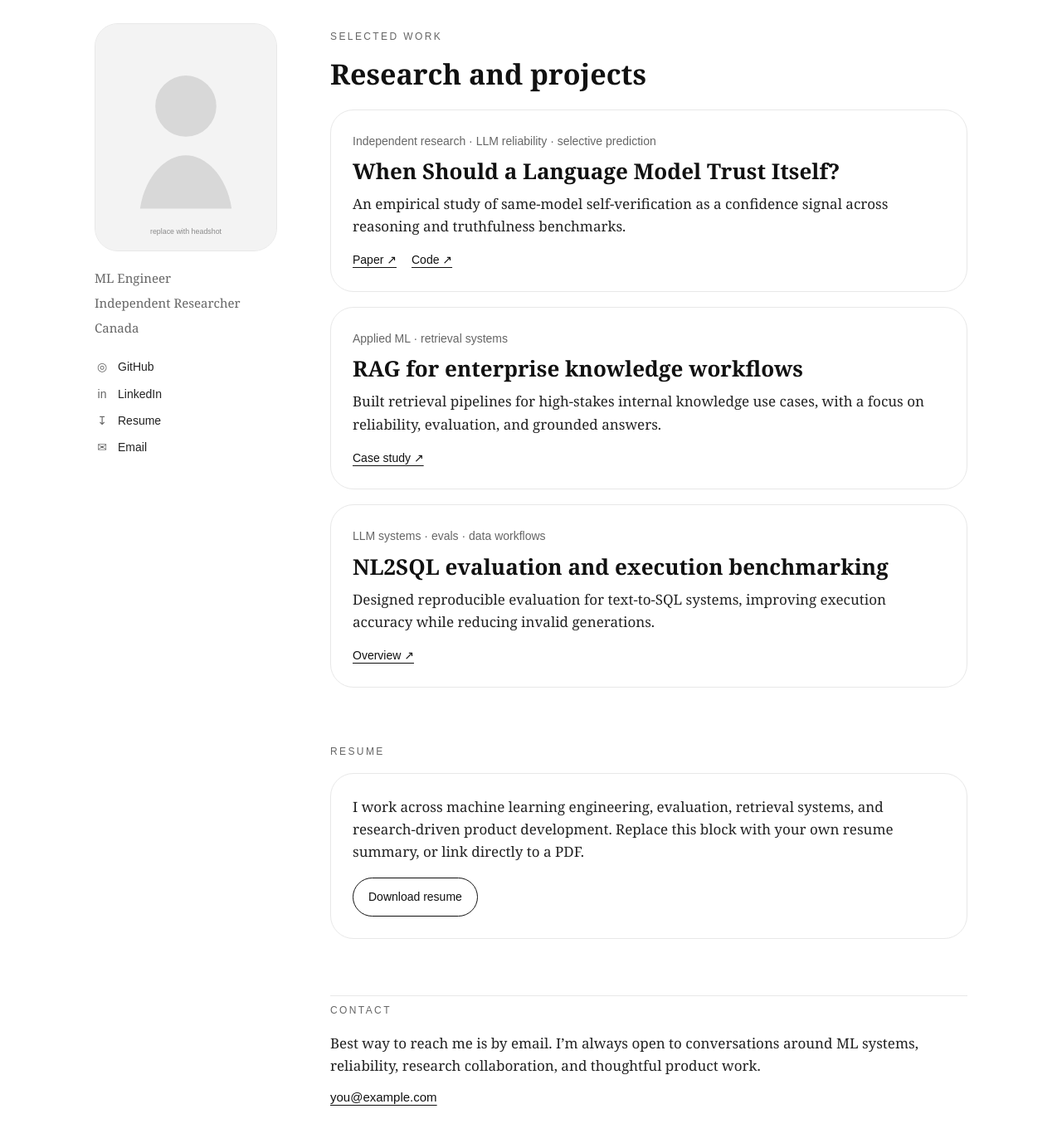
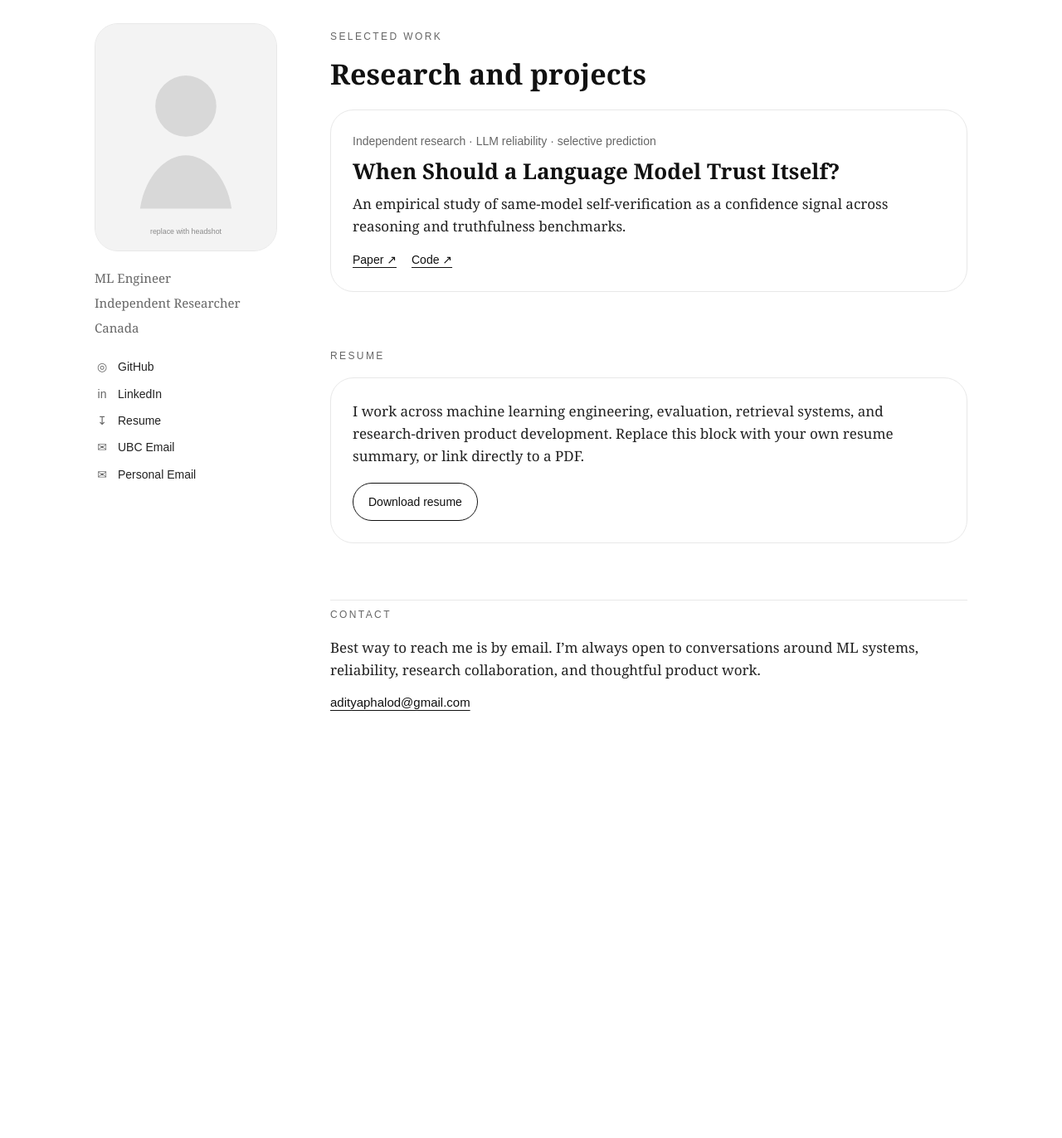
Before and after one commit to phalod-aditya/phalod-aditya.github.io, a Jekyll site: the page docs/index.html, which Jekyll copies as it is, in a window 1280 px wide and 1400 px high, scrolled down 637 px. Shown: the top 1372 px of the window at 83% size. Built offline with Jekyll 4.4.1, drawn with Linux system fonts in a browser that asks for light colours; after the commit the page ends 1560 px from its top, so only the background shows below that.

Commit message:
Revise contact information and clean up articles
Updated contact links and removed outdated articles.

```diff
--- a/docs/index.html
+++ b/docs/index.html
@@ -44,7 +44,7 @@
               <span class="icon">◎</span>
               <span>GitHub</span>
             </a>
-            <a href="https://www.linkedin.com/" target="_blank" rel="noreferrer">
+            <a href="https://www.linkedin.com/in/aditya-phalod-02a84919a/" target="_blank" rel="noreferrer">
               <span class="icon">in</span>
               <span>LinkedIn</span>
             </a>
@@ -52,9 +52,13 @@
               <span class="icon">↧</span>
               <span>Resume</span>
             </a>
-            <a href="mailto:you@example.com">
+            <a href="mailto:aphalod@student.ubc.ca">
               <span class="icon">✉</span>
-              <span>Email</span>
+              <span>UBC Email</span>
+            </a>
+            <a href="mailto:adityaphalod@gmail.com">
+              <span class="icon">✉</span>
+              <span>Personal Email</span>
             </a>
           </div>
         </aside>
@@ -105,34 +109,8 @@
                   confidence signal across reasoning and truthfulness benchmarks.
                 </p>
                 <div class="card-links">
-                  <a href="#">Paper ↗</a>
-                  <a href="#">Code ↗</a>
-                </div>
-              </article>
-
-              <article class="card">
-                <div class="card-meta">Applied ML · retrieval systems</div>
-                <h3>RAG for enterprise knowledge workflows</h3>
-                <p>
-                  Built retrieval pipelines for high-stakes internal knowledge
-                  use cases, with a focus on reliability, evaluation, and
-                  grounded answers.
-                </p>
-                <div class="card-links">
-                  <a href="#">Case study ↗</a>
-                </div>
-              </article>
-
-              <article class="card">
-                <div class="card-meta">LLM systems · evals · data workflows</div>
-                <h3>NL2SQL evaluation and execution benchmarking</h3>
-                <p>
-                  Designed reproducible evaluation for text-to-SQL systems,
-                  improving execution accuracy while reducing invalid
-                  generations.
-                </p>
-                <div class="card-links">
-                  <a href="#">Overview ↗</a>
+                  <a href="https://github.com/phalod-aditya/slm-confidence-signals/blob/main/paper.pdf">Paper ↗</a>
+                  <a href="https://github.com/phalod-aditya/slm-confidence-signals">Code ↗</a>
                 </div>
               </article>
             </div>
@@ -158,7 +136,7 @@
               conversations around ML systems, reliability, research
               collaboration, and thoughtful product work.
             </p>
-            <a class="contact-link" href="mailto:you@example.com">you@example.com</a>
+            <a class="contact-link" href="mailto:adityaphalod@gmail.com">adityaphalod@gmail.com</a>
           </section>
         </section>
       </main>
```
